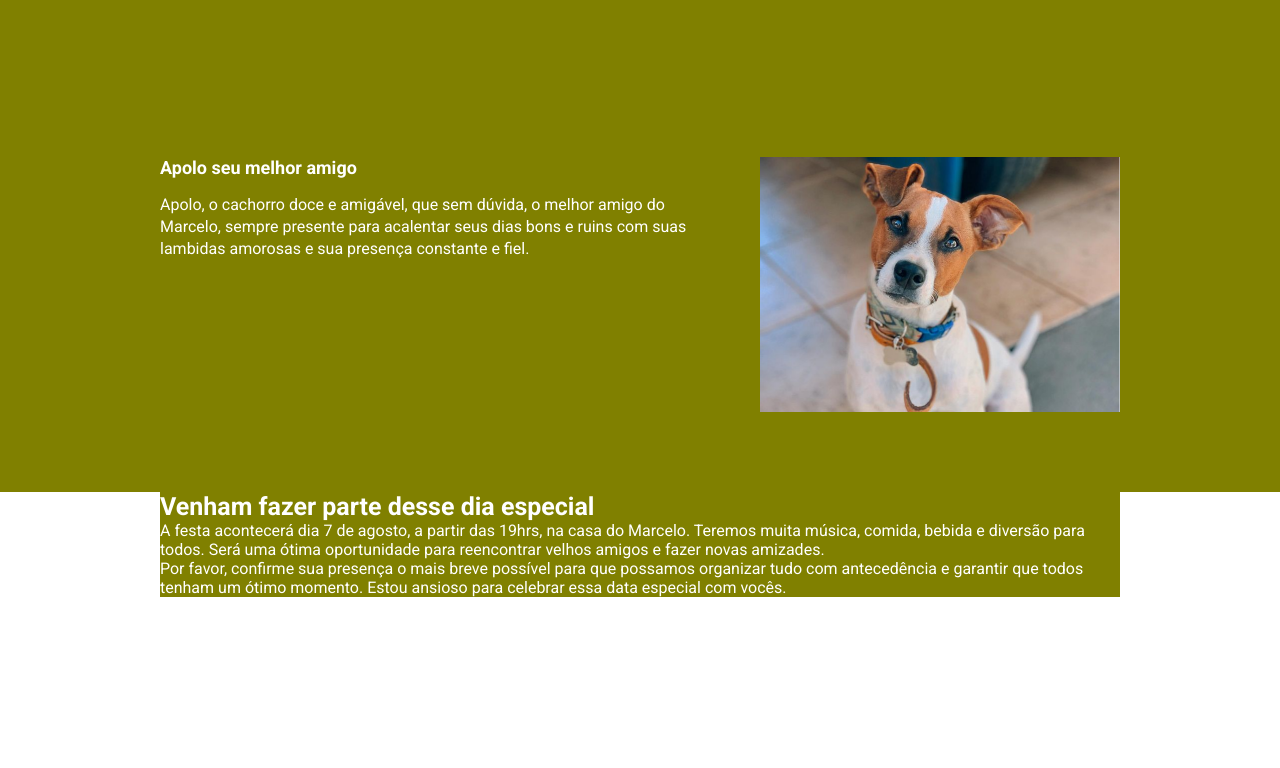
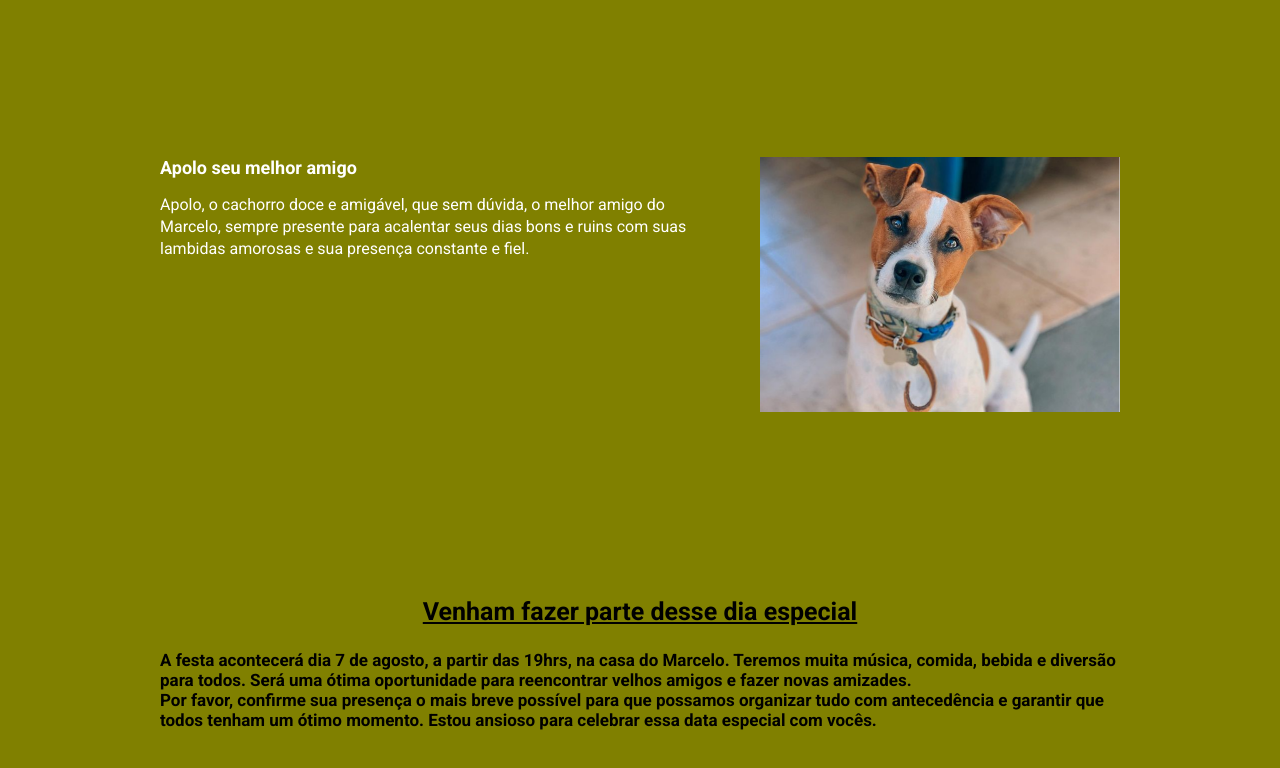
Before and after one commit to neris99/aniversario_marcelo, a website built with Parcel: page src/index.html in a window 1280 px wide. Shown: the part 1011-1779 px from the top of the page. Before the commit the page ends 1608 px from the top, so only its background shows below. Built offline with nearby package versions, Linux system fonts and the light colour scheme.

Commit message:
ajuste parte final

```diff
--- a/package.json
+++ b/package.json
@@ -1,7 +1,6 @@
 {
   "name": "exercicio",
   "version": "1.0.0",
-  "description": "",
   "scripts": {
     "dev": "parcel src/index.html src/styles/main.scss src/scripts/main.js",
     "build": "parcel build src/index.html",
@@ -13,6 +12,7 @@
   "devDependencies": {
     "@parcel/transformer-sass": "^2.8.3",
     "events": "^3.3.0",
-    "parcel": "^2.8.3"
+    "parcel": "^2.8.3",
+    "sharp": "^0.31.3"
   }
 }
--- /dev/null
+++ b/sharp.config.json
@@ -0,0 +1,5 @@
+{
+    "png":{
+        "quality":75
+    }
+}
--- a/src/index.html
+++ b/src/index.html
@@ -61,7 +61,7 @@
             <img class="event__image" src="./images/apolo.png" alt="Foto do cahorro chamado Apolo">
         </div>
     </section>
-    <section>
+    <section class="event">
         <div class="container container--final">
             <div>
                 <h2>Venham fazer parte desse dia especial</h2>
--- a/src/styles/main.scss
+++ b/src/styles/main.scss
@@ -19,16 +19,21 @@
     margin: 0 auto;
 
     &--final{
-        background-color: variables.$corFundo;
-
         h2{
-            color: variables.$textColor;
+            color: variables.$secondaryTextColor;
             font-weight: bold;
             font-size: 25px;
+            margin-top: 25px;
+            margin-bottom: 24px;
+            text-align: center;
+            text-decoration: underline;
         }
 
         p{
-            color: variables.$textColor;
+            color: variables.$secondaryTextColor;
+            font-size: 17px;
+            text-align: left;
+            font-weight: bold;
         }
     }
 
```
Also changed, not shown: 1 other file.
